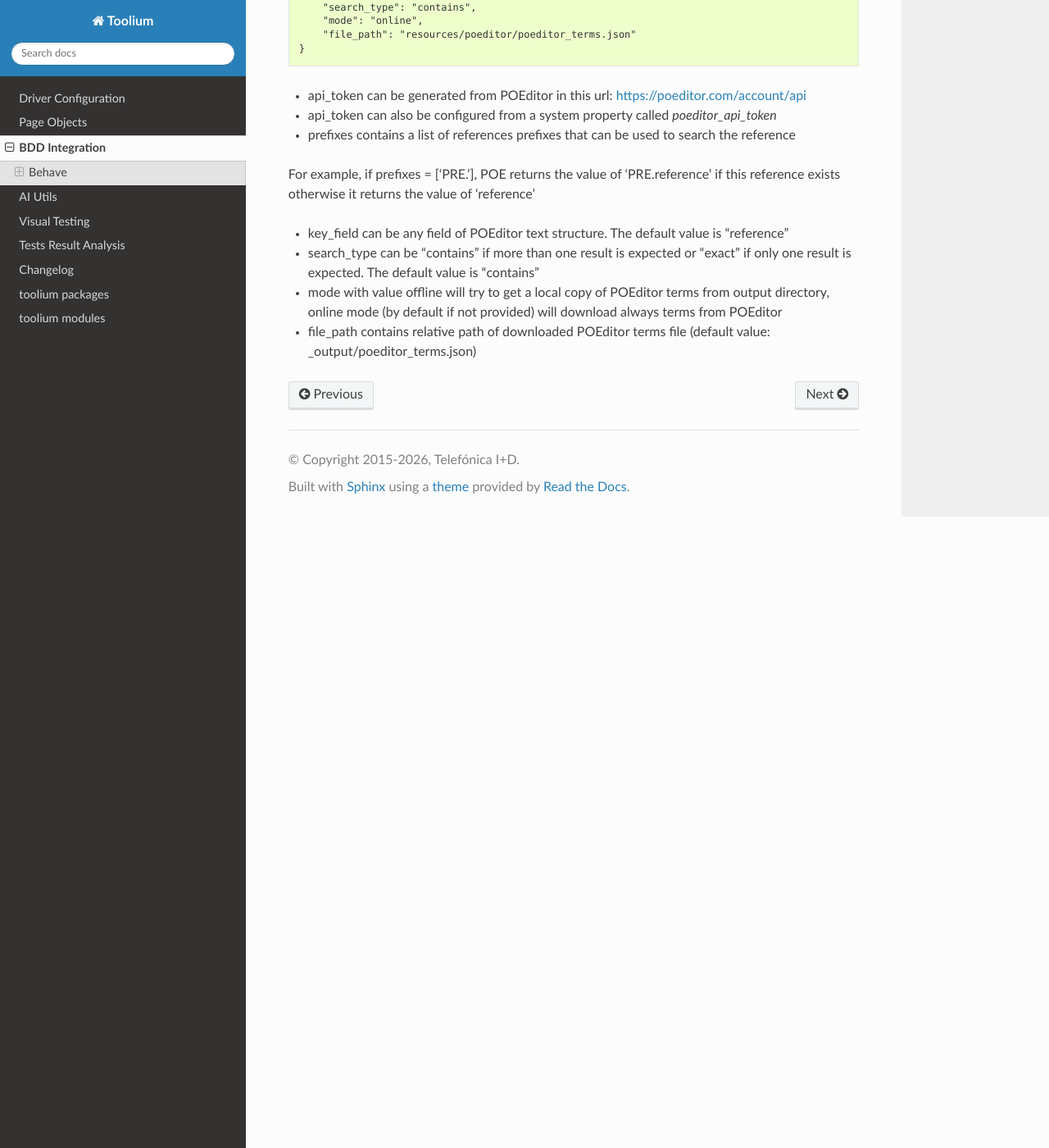
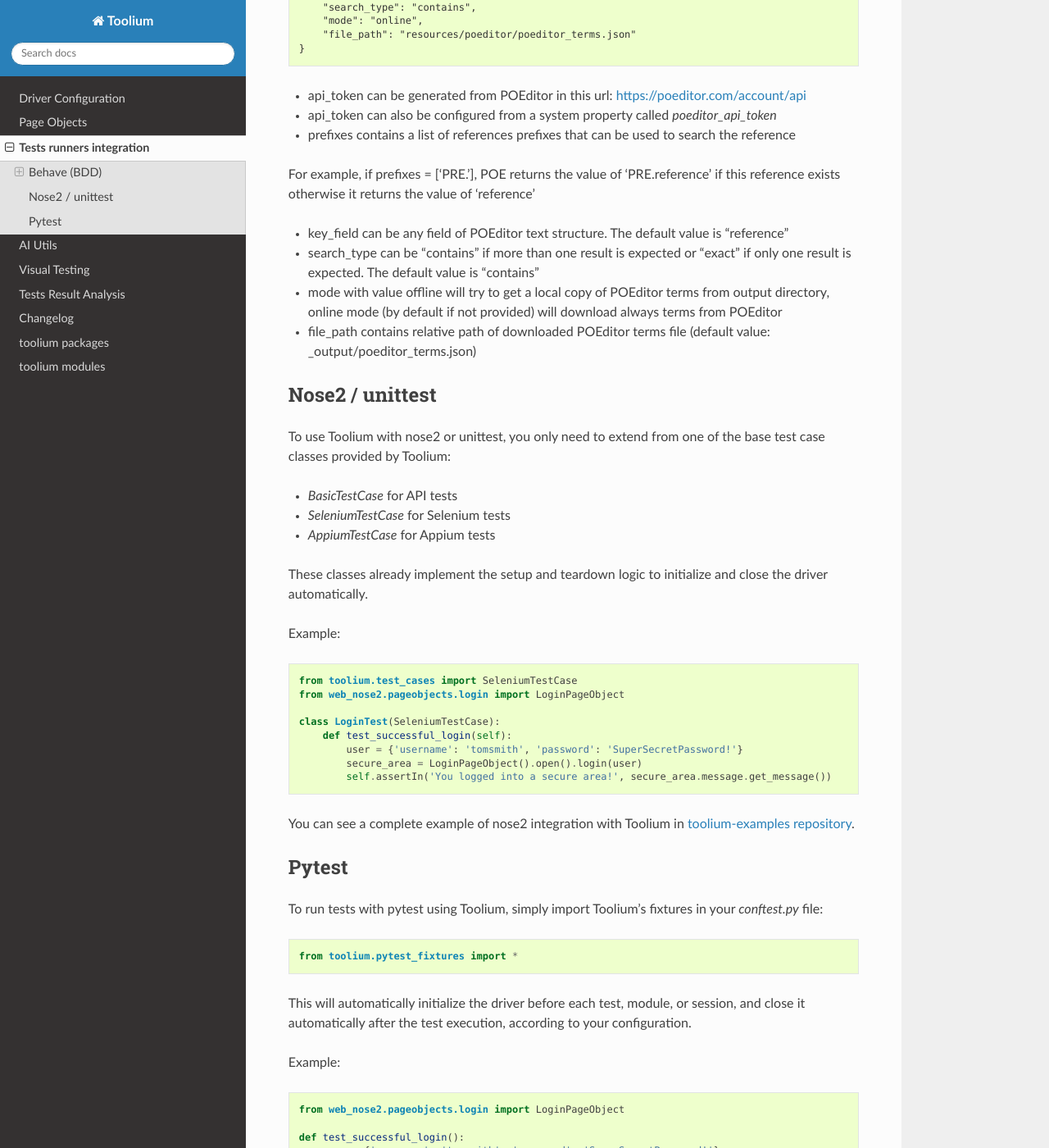
Before and after one commit to Telefonica/toolium, a Sphinx documentation site: the page built from docs/tests_runners_integration.rst, in a window 1280 px wide and 1400 px high, scrolled down 5708 px. Shown: the whole window at 82% size. Built offline with Sphinx 7.4.7 and the Read the Docs theme 3.1.0, drawn with Linux system fonts in a browser that asks for light colours; some of the changed text lies outside the part shown.

Commit message:
fix: upgrade readthedocs and add pytest/unittest doc (#467)

```diff
--- a/CHANGELOG.rst
+++ b/CHANGELOG.rst
@@ -7,6 +7,7 @@ v3.8.1
 *Release date: In development*
 
 - Add token usage tracking to OpenAI requests
+- Add pytest and unittest runners documentation in `Docs <http://toolium.readthedocs.io/en/latest/tests_runners_integration.html>`_
 
 v3.8.0
 ------
@@ -596,7 +597,7 @@ v1.3.0
 
 *Release date: 2017-09-12*
 
-- Add Behave dynamic environment (more info in `Docs <http://toolium.readthedocs.io/en/latest/bdd_integration.html#behave-dynamic-environment>`_)
+- Add Behave dynamic environment (more info in `Docs <http://toolium.readthedocs.io/en/latest/tests_runners_integration.html#behave-dynamic-environment>`_)
 - Fix visual screenshot filename error when behave feature name contains :
 - Add a config property 'explicitly_wait' in [Driver] section to set the default timeout used in *wait_until* methods
 - When reuse_driver is true using behave, driver is initialized in *before_feature* method and closed in *after_feature*
--- a/README.rst
+++ b/README.rst
@@ -7,7 +7,7 @@ Toolium is a Python wrapper tool of Selenium, Playwright and Appium libraries to
 project. It provides a way of choosing and configuring the driver through a configuration file, implements a Page Object
 pattern and includes a simple visual testing solution.
 
-.. |Build Status| image:: https://github.com/Telefonica/toolium/workflows/build/badge.svg?branch=master
+.. |Build Status| image:: https://github.com/Telefonica/toolium/actions/workflows/ci.yml/badge.svg?branch=master
    :target: https://github.com/Telefonica/toolium/actions?query=branch%3Amaster
 .. |Documentation Status| image:: https://readthedocs.org/projects/toolium/badge/?version=latest
    :target: http://toolium.readthedocs.org/en/latest
@@ -100,7 +100,7 @@ Main Features
 
 - `Choosing a driver through a configuration file </docs/driver_configuration.rst>`_
 - `Page Object pattern </docs/page_objects.rst>`_
-- `BDD integration </docs/bdd_integration.rst>`_
+- `Tests runners integration </docs/tests_runners_integration.rst>`_
 - `Visual testing solution </docs/visual_testing.rst>`_
 - `Tests result analysis </docs/tests_result_analysis.rst>`_
 
--- a/docs/index.rst
+++ b/docs/index.rst
@@ -11,7 +11,7 @@ Main Features
 
 - :ref:`Choosing driver through a configuration file <driver_configuration>`
 - :ref:`Page Object pattern <page_objects>`
-- :ref:`BDD integration <bdd_integration>`
+- :ref:`Tests runners integration <tests_runners_integration>`
 - :ref:`AI utils <ai_utilities>`
 - :ref:`Visual testing solution <visual_testing>`
 - :ref:`Tests result analysis <tests_result_analysis>`
@@ -24,7 +24,7 @@ Library Reference
 
    driver_configuration.rst
    page_objects.rst
-   bdd_integration.rst
+   tests_runners_integration.rst
    ai_utils.rst
    visual_testing.rst
    tests_result_analysis.rst
--- a/docs/bdd_integration.rst
+++ b/docs/tests_runners_integration.rst
@@ -1,10 +1,10 @@
-.. _bdd_integration:
+.. _tests_runners_integration:
 
-BDD Integration
-===============
+Tests runners integration
+=========================
 
-Behave
-~~~~~~
+Behave (BDD)
+~~~~~~~~~~~~
 
 Behave tests should be developed as usual, only *environment.py* file should be modified to initialize driver and the
 rest of Toolium configuration.
@@ -260,3 +260,72 @@ returns the value of 'reference'
 * mode with value offline will try to get a local copy of POEditor terms from output directory, online mode (by default if not provided) will download always terms from POEditor
 
 * file_path contains relative path of downloaded POEditor terms file (default value: _output/poeditor_terms.json)
+
+Nose2 / unittest
+~~~~~~~~~~~~~~~~
+
+To use Toolium with nose2 or unittest, you only need to extend from one of the base test case classes provided by Toolium:
+
+- `BasicTestCase` for API tests
+- `SeleniumTestCase` for Selenium tests
+- `AppiumTestCase` for Appium tests
+
+These classes already implement the setup and teardown logic to initialize and close the driver automatically.
+
+Example:
+
+.. code-block:: python
+
+    from toolium.test_cases import SeleniumTestCase
+    from web_nose2.pageobjects.login import LoginPageObject
+
+    class LoginTest(SeleniumTestCase):
+        def test_successful_login(self):
+            user = {'username': 'tomsmith', 'password': 'SuperSecretPassword!'}
+            secure_area = LoginPageObject().open().login(user)
+            self.assertIn('You logged into a secure area!', secure_area.message.get_message())
+
+You can see a complete example of nose2 integration with Toolium in `toolium-examples repository <https://github.com/Telefonica/toolium-examples/tree/master/web_nose2>`_.
+
+Pytest
+~~~~~~
+
+To run tests with pytest using Toolium, simply import Toolium's fixtures in your `conftest.py` file:
+
+.. code-block:: python
+
+    from toolium.pytest_fixtures import *
+
+This will automatically initialize the driver before each test, module, or session, and close it automatically after
+the test execution, according to your configuration.
+
+Example:
+
+.. code-block:: python
+
+    from web_nose2.pageobjects.login import LoginPageObject
+
+    def test_successful_login():
+        user = {'username': 'tomsmith', 'password': 'SuperSecretPassword!'}
+        secure_area = LoginPageObject().open().login(user)
+        assert 'You logged into a secure area!' in secure_area.message.get_message()
+
+You can see a complete example of pytest integration with Toolium in `toolium-examples repository <https://github.com/Telefonica/toolium-examples/tree/master/web_pytest>`_.
+
+Pytest also allows to run tests that extend from a ``unittest.TestCase`` class. In this case, it is recommended to
+extend directly from ``unittest.TestCase``, not from Toolium's test case classes. In this scenario, the driver will be
+initialized using the Toolium fixtures (as shown above), not with setUp and tearDown methods. This ensures proper driver
+management and compatibility with pytest's fixture system.
+
+Example:
+
+.. code-block:: python
+
+    import unittest
+    from web_nose2.pageobjects.login import LoginPageObject
+
+    class LoginTest(unittest.TestCase):
+        def test_successful_login(self):
+            user = {'username': 'tomsmith', 'password': 'SuperSecretPassword!'}
+            secure_area = LoginPageObject().open().login(user)
+            self.assertIn('You logged into a secure area!', secure_area.message.get_message())
--- a/pyproject.toml
+++ b/pyproject.toml
@@ -87,10 +87,7 @@ addopts = "-v --tb=short"
 [tool.coverage.run]
 source = ["toolium"]
 omit = [
-    "*/test*",
-    "*/tests/*",
-    "*/venv/*",
-    "*/.venv/*",
+    "*/test/*"
 ]
 
 [tool.coverage.report]
```
Also changed, not shown: .readthedocs.yaml, 1 other file.
